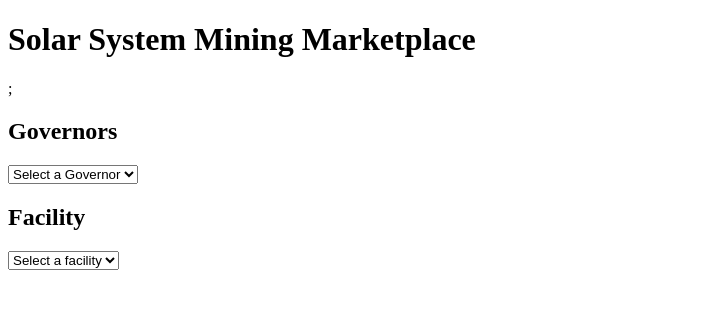
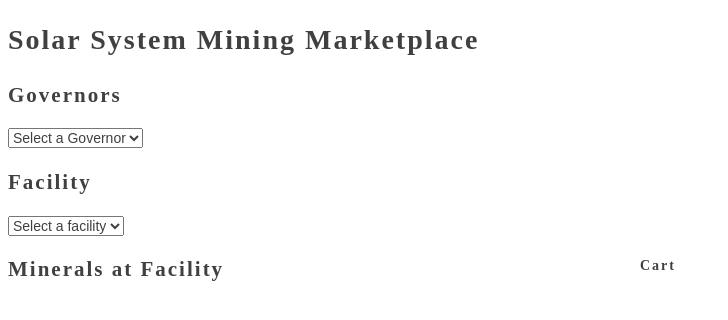
Before and after one commit to nss-day-cohort-56/exomine-exomine-stacy-rose, a plain HTML site: page index.html in a window 1280 px wide. Shown: the whole page, without its empty margins (0-728 px from the left). Drawn offline with Linux system fonts and the light colour scheme.

Commit message:
add main.css to index.html

```diff
--- a/index.html
+++ b/index.html
@@ -5,6 +5,7 @@
     <meta http-equiv="X-UA-Compatible" content="IE=edge" />
     <meta name="viewport" content="width=device-width, initial-scale=1.0" />
     <title>Exomine</title>
+    <link rel="stylesheet" href="./styles/main.css" />
   </head>
   <body>
     <main id="container"></main>
--- a/scripts/Exomine.js
+++ b/scripts/Exomine.js
@@ -1,18 +1,30 @@
-import { Facilities } from "./Facilities.js"
-import { Governors } from "./Governor.js"
+import { Facilities } from "./Facilities.js";
+import { Governors } from "./Governor.js";
 
 export const Exomine = () => {
   return `
         <h1>Solar System Mining Marketplace</h1>
-        ;
-        <article class="choices">
+
+        <div class="choices">
             <section class="governorChoices">
 
                 ${Governors()}
             </section>
-            <article class="choices">
+        </div>
+        <div class="choices">
             <section class="facilityChoices">
 
                 ${Facilities()}
-            </section>`
+            </section>
+        </div>
+
+        <div class="flex-grid">
+            <div class="col">
+               <h2>Minerals at Facility</h2>
+            </div>
+            <div class="col">
+               <h4>Cart</h4>
+            </div>
+        </div>
+            `;
 };
--- a/styles/main.css
+++ b/styles/main.css
@@ -0,0 +1,36 @@
+/*Typography
+--------------------------------------------------------------*/
+body,
+button,
+input,
+select,
+textarea {
+  color: #404040;
+  font-family: "Comfortaa", Arial, sans-serif;
+  font-size: 14px;
+  line-height: 1.5;
+}
+
+h1,
+h2,
+h3,
+h4,
+h5,
+h6 {
+  font-family: "Patua One", serif;
+  letter-spacing: 2px;
+}
+
+ul {
+  list-style-type: none;
+  padding-inline-start: 0.25rem;
+}
+
+/*Layout
+--------------------------------------------------------------*/
+.flex-grid {
+  display: flex;
+}
+.col {
+  flex: 1;
+}
```
